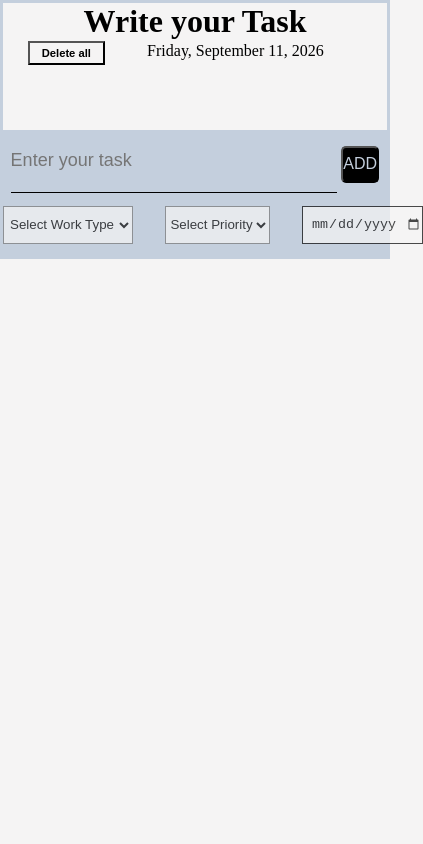
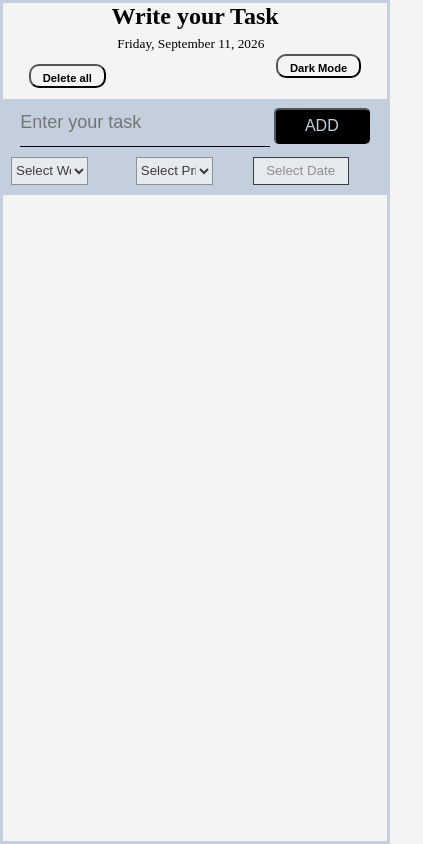
Before and after one commit to zaidkhan23x/To-do-App, a plain HTML site: page index.html in a window 390 px wide. Shown: the whole page, 423 px wide, since content can reach past the window. Drawn offline with Linux system fonts and the light colour scheme.

Commit message:
Add dark mode option & Built with  mobile-responsive

```diff
--- a/index.html
+++ b/index.html
@@ -10,9 +10,10 @@
 <body>
      <div class="total-container">
     <header>
-        <h1>Write your Task</h1>
+        <h2>Write your Task</h2>
          <button type="button" class="del-allBtn">Delete all</button>
         <span id="time">date</span>
+        <button type="button" id="darkModeBtn"> Dark Mode</button>
     </header>
         <form id="input-form">
          <div class="task-inputBox">
@@ -30,7 +31,7 @@
         <option value="high">High Priority</option>
         <option value="low">Low Priority</option>
     </select>
-    <input type="date" class="dueDate" >
+    <input type="text" class="dueDate" placeholder="Select Date" onfocus="this.type='date'; this.showPicker();" >
          </div>
             </div>
         </form>
--- a/script.js
+++ b/script.js
@@ -2,6 +2,14 @@
         let time= new Date().toLocaleDateString(undefined, { weekday:'long', year:'numeric', month:'long', day:'numeric' });
          document.getElementById("time").textContent=time;
 
+         const btn = document.getElementById("darkModeBtn");
+
+          btn.addEventListener("click", () => {
+         document.body.classList.toggle("dark-mode");
+         localStorage.setItem('theme', document.body.classList.contains("dark-mode") ? 'dark' : 'light');
+        });
+        if(localStorage.getItem('theme') === 'dark')
+          document.body.classList.add('dark-mode');
          //Global variable
          const tasks_container = document.getElementById("tasks-container");
          let isFirstTime = true; //flag define
@@ -130,7 +138,7 @@
           const tasktext = li.querySelector('.text').innerText.trim();
            const currentindex = datalist.findIndex((item)=>item.text === tasktext);
           if(currentindex >= 0){
-          datalist = datalist.filter(text => text !== tasktext);
+          datalist = datalist.filter(text => text.text !== tasktext);
           localStorage.setItem('details', JSON.stringify(datalist));
           console.log(currentindex + " index task is deleted succesfully");
         }
--- a/style.css
+++ b/style.css
@@ -1,9 +1,19 @@
         :root{
             --bg-theme:#f5f4f4;
             --bg2-color:#c4cfdd;
-            --btn-color:black;
+            --text-color:black;
+        }
+        .dark-mode {
+              --bg-theme: #232321;
+              --bg2-color: #292d1d;
+              --text-color: #c4cfdd;
+              }
+        body{
+            transition:background 0.4s ease, color 0.4s ease;
         }
         *,body{
+            background: var(--bg-theme);
+            color: var(--text-color);
             padding: 0;
             margin: 0;
             box-sizing: border-box;
@@ -15,26 +25,40 @@
             width: 75%;
             height: 100%;
             border: 3px solid var(--bg2-color);
+            min-height: 100vh;
+            transition:background 0.4s ease, color 0.4s ease;
         }
         header{
-            height: 15vh;
+            height: 6rem;
         }
-         .del-allBtn{
-             background-color: var(--bg-theme);
-             color: var(--btn-color);
+        #darkModeBtn,.del-allBtn{
+            background-color: var(--bg-theme);
+             color: var(--text-color);
              position: relative;
-             right: 30%;
              bottom: 0.5rem;
-             width: 10%;
+             width: fit-content;
              height: 1.5rem;
              font-weight: 600;
              font-size: 70%;
+             border-radius: 10px;
+             padding: 6px 12px;
+            white-space: nowrap;
+        }
+        .del-allBtn{
+             right: 23%;
             }
-            .del-allBtn:hover{
+        .del-allBtn:active{
                 color: rgb(215, 87, 87);
             }
+        #darkModeBtn{
+            left: 20%;
+        }
+       #darkModeBtn:active{
+                color: var(--text-color);
+                background-color: var(--bg2-color);
+               }
         .task-inputBox{
-            height: 15vh;
+            height: 6rem;
             background-color:var(--bg2-color);
         }
         #input-value{
@@ -52,11 +76,11 @@
             cursor: pointer;
         }
         .add-btn{
-            width: 10%;
+            width: 6rem;
             height: 2.3rem;
             font-size: medium;
             color: var(--bg2-color);
-            background-color: var(--btn-color);
+            background-color: var(--text-color);
             position: relative;
             top: 3px;
         }
@@ -76,19 +100,22 @@
             background-color: var(--bg-theme);
             /* margin-left: 2rem; */
             opacity: 70%;
+            width: 15%;
         }
         .dueDate{
             height: 60%;
              background-color: var(--bg-theme);
             opacity: 70%;
             border: 1px solid black;
+            width: 15%;
         }
         /* Input box code end */
+
         #tasks-container{
            height: 100%;
         }
         #tasks-container li{
-            height: 4rem;
+            height: 12vh;
             border-bottom: 1px solid;
             list-style: none;
             display: flex;
@@ -148,4 +175,16 @@
          @media (max-width:700px){
             .total-container{width: 100%;}
             .del-allBtn{ right:10%; top:1px;  width: 20%;}
+             .selectOption select{width: 20%; margin: 0.5rem;}
+             .dueDate{width: 25%; }
+              .del-allBtn{right: 5%; top: 35%;}
+               #darkModeBtn{ left: 5%; top: 20%; }
+              #input-value{width: 75%;}
+             /* header{height: 12vh;} */
+             #time{font-size: smaller;}
         }
+         @media (max-width:400px){
+             #darkModeBtn{ left: 2%; top: 25%; }
+             #input-value{width: 65%;}
+            .del-allBtn{right: 2%; top: 35%;}
+         }
```
